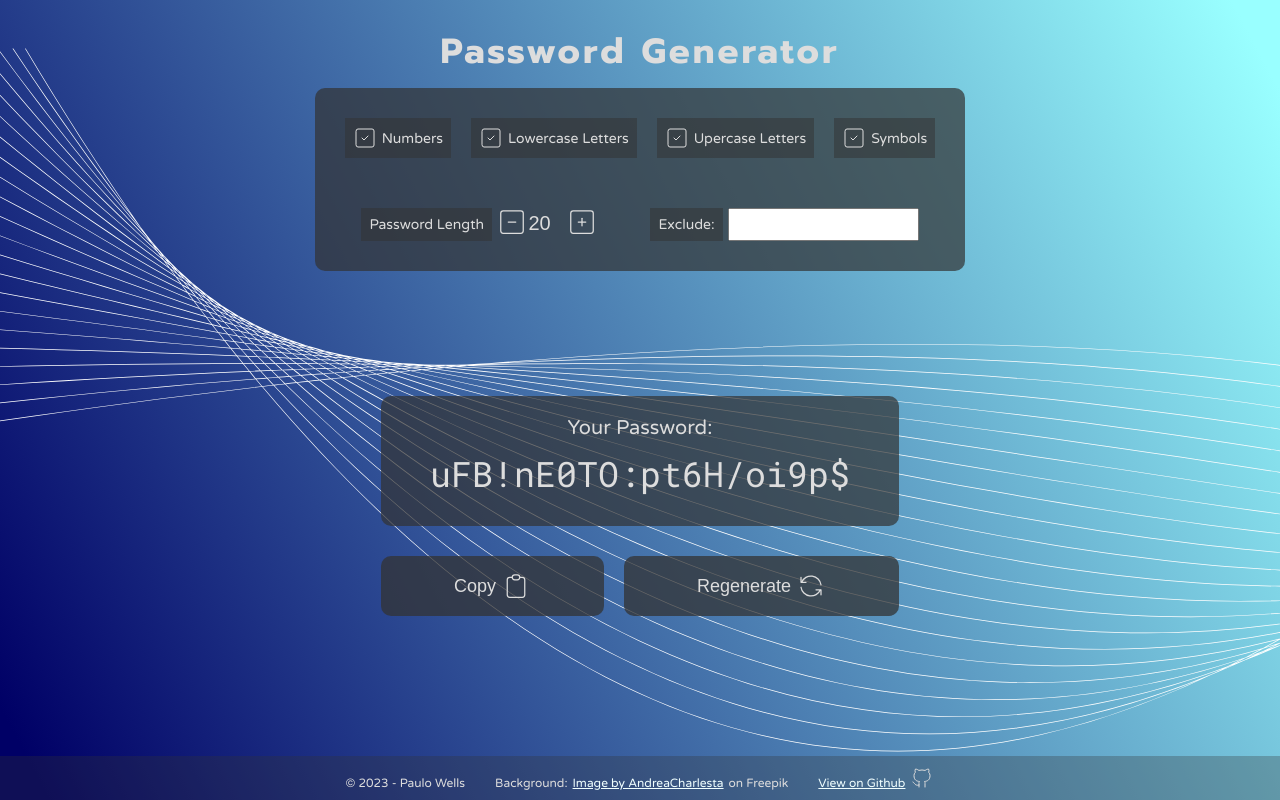
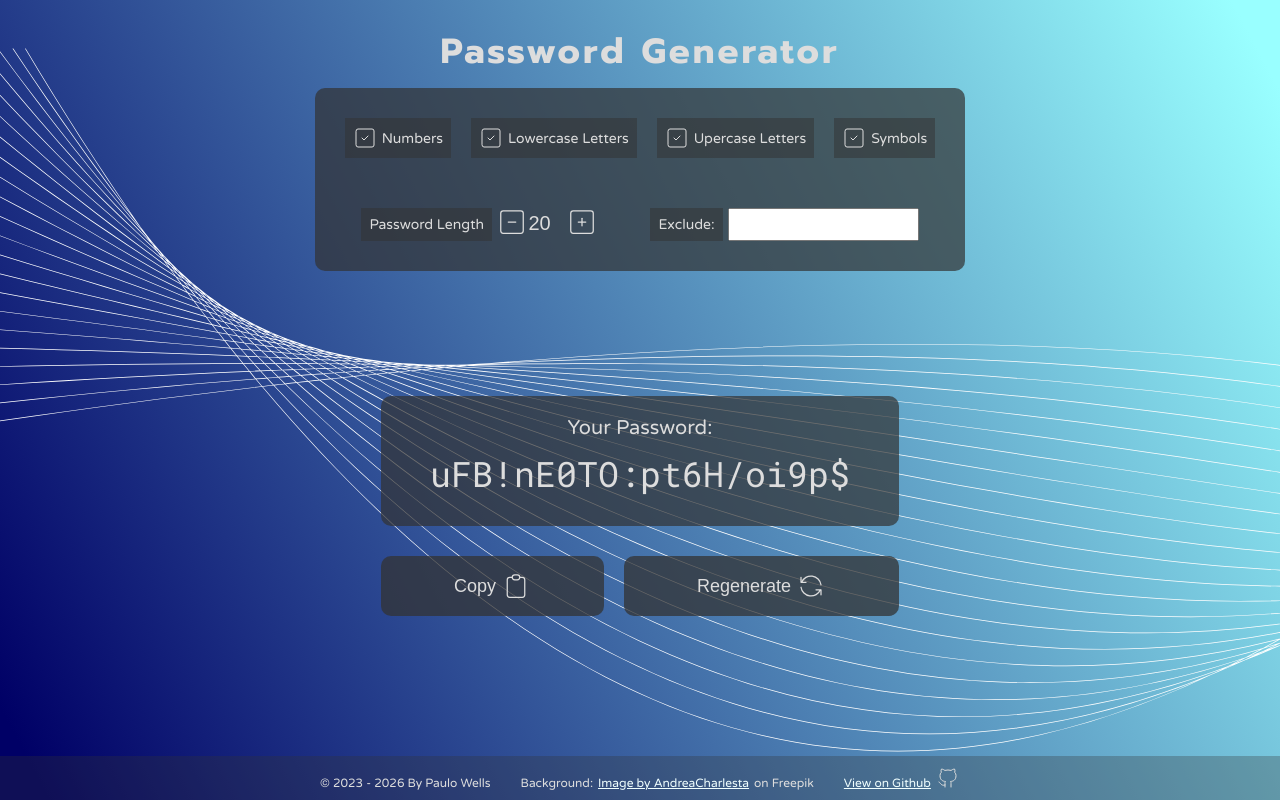
Before and after one commit to wellspr/password-generator, a website: page src/index.html in a window 1280 px wide. Drawn offline with Linux system fonts and the light colour scheme.

Commit message:
update project packages to latest version

```diff
--- a/package.json
+++ b/package.json
@@ -8,7 +8,7 @@
   },
   "author": "",
   "license": "ISC",
-  "dependencies": {
-    "sass": "^1.64.1"
+  "devDependencies": {
+    "sass": "^1.98.0"
   }
 }
--- a/src/index.html
+++ b/src/index.html
@@ -90,7 +90,7 @@
         </main>
         <footer class="footer">
             <section class="section-copy">
-                <p>&copy; 2023 - Paulo Wells</p>
+                <p>&copy; 2023 - 2026 By Paulo Wells</p>
             </section>
             <section class="section-attribution">
                 <span>
```
Also changed, not shown: 1 other file.
